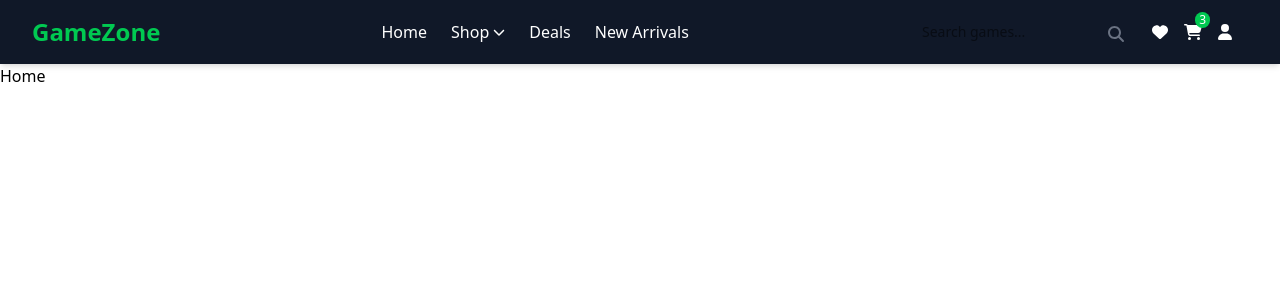
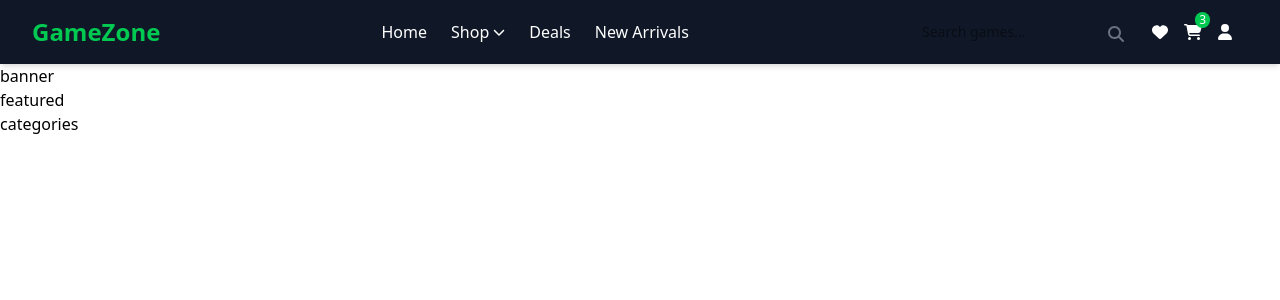
Before and after one commit to Mark-Alexis-Posadas/ecommerce-gaming-site, a React (Vite) app in the folder client/: page / in a window 1280 px wide. Shown: the top 300 px of the page. Built offline with nearby package versions, Linux system fonts and the light colour scheme.

Commit message:
additional reusable components

```diff
--- /dev/null
+++ b/client/src/components/page/PageContainer.tsx
@@ -0,0 +1,5 @@
+import React from "react";
+
+export default function PageContainer() {
+  return <div>PageContainer</div>;
+}
--- /dev/null
+++ b/client/src/components/page/Section.tsx
@@ -0,0 +1,5 @@
+import React from "react";
+
+export default function Section() {
+  return <div>Section</div>;
+}
--- /dev/null
+++ b/client/src/components/page/SectionHeader.tsx
@@ -0,0 +1,5 @@
+import React from "react";
+
+export default function SectionHeader() {
+  return <div>SectionHeader</div>;
+}
--- /dev/null
+++ b/client/src/components/product/AddToCartButton.tsx
@@ -0,0 +1,5 @@
+import React from "react";
+
+export default function AddToCartButton() {
+  return <div>AddToCartButton</div>;
+}
--- /dev/null
+++ b/client/src/components/product/ImageCarousel.tsx
@@ -0,0 +1,5 @@
+import React from "react";
+
+export default function ImageCarousel() {
+  return <div>ImageCarousel</div>;
+}
--- /dev/null
+++ b/client/src/components/product/PriceStag.tsx
@@ -0,0 +1,5 @@
+import React from "react";
+
+export default function PriceStag() {
+  return <div>PriceStag</div>;
+}
--- /dev/null
+++ b/client/src/components/product/ProductCard.tsx
@@ -0,0 +1,5 @@
+import React from "react";
+
+export default function ProductCard() {
+  return <div>ProductCard</div>;
+}
--- /dev/null
+++ b/client/src/components/product/ProductDetails.tsx
@@ -0,0 +1,5 @@
+import React from "react";
+
+export default function ProductDetails() {
+  return <div>ProductDetails</div>;
+}
--- /dev/null
+++ b/client/src/components/product/ProductGrid.tsx
@@ -0,0 +1,5 @@
+import React from "react";
+
+export default function ProductGrid() {
+  return <div>ProductGrid</div>;
+}
--- /dev/null
+++ b/client/src/components/product/StockIndicator.tsx
@@ -0,0 +1,5 @@
+import React from "react";
+
+export default function StockIndicator() {
+  return <div>StockIndicator</div>;
+}
--- a/client/src/pages/Home/Home.tsx
+++ b/client/src/pages/Home/Home.tsx
@@ -1,3 +1,9 @@
 export default function Home() {
-  return <div>Home</div>;
+  return (
+    <>
+      <section>banner</section>
+      <section>featured</section>
+      <section>categories</section>
+    </>
+  );
 }
```
Also changed, not shown: client/public/banner/banner-one.avif (added), client/public/banner/banner-two.avif (added).
